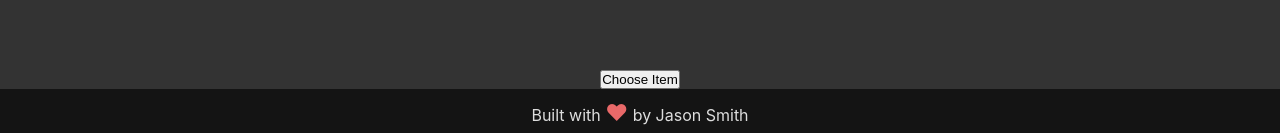
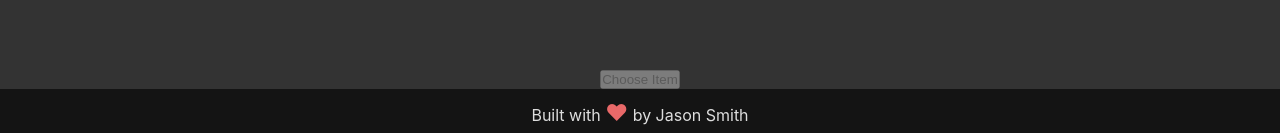
Before and after one commit to SmiJa/decidr, a React (Create React App) app: page / in a window 1280 px wide. Shown: the part 664-797 px from the top of the page. Built offline with nearby package versions, Linux system fonts and the light colour scheme.

Commit message:
feat(select item): add function to select and display random item

```diff
--- a/src/App.js
+++ b/src/App.js
@@ -10,6 +10,7 @@ function App() {
   const [listContainer, setListContainer] = useState([]);
   const [displayModal, setDisplayModal] = useState(false);
   const [randomItem, setRandomItem] = useState("");
+  // const [disable, setDisable] = useState(true);
 
   const rand = () => {
     const randNum = Math.floor(Math.random() * listContainer.length);
@@ -18,13 +19,24 @@ function App() {
 }
 
   const showModal = () => {
+
     setDisplayModal(true);
+
+    // if (listContainer < 2) {
+    //   return (
+    //     <div>
+    //       You don't have enough items on the list. Please add at least 2 items to the list.
+    //     </div>
+    //   )
+    // }
+
     rand();
   }
 
   const closeModal = () => {
     setDisplayModal(false);
   }
+
 
   return (
     <div className="App">
@@ -45,14 +57,13 @@ function App() {
         }
       </div>
       <div id="choose-item">
-          <button className="choose-btn" onClick={showModal}>Choose Item</button>
+          <button disabled={!(listContainer.length >= 2)}  className="choose-btn" onClick={showModal}>Choose Item</button>
       </div>
       <Footer/>
 
       {displayModal &&
         <div className="modal">
           {randomItem}
-          {console.log("Random Item: ", randomItem)}
           <button onClick={closeModal}>Close</button>
         </div>
       }
```
